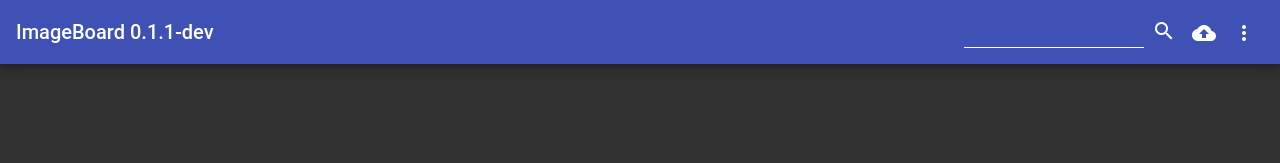
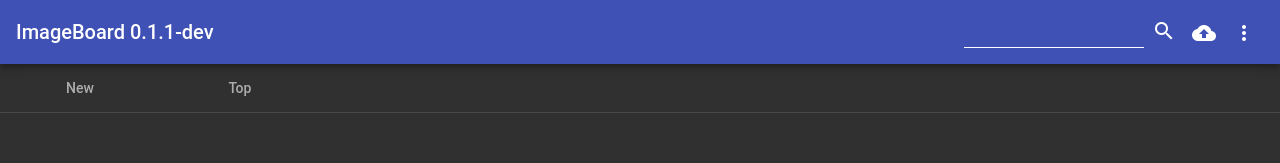
Before and after one commit to unlogicalcode/imageboard, an Angular app in the folder frontend/imageboard-frontend/: page / in a window 1280 px wide. Shown: the top 163 px of the page. Built offline with nearby package versions, Linux system fonts and the light colour scheme.

Commit message:
frontend: finally did routing tabs

```diff
--- a/frontend/imageboard-frontend/src/app/content/content.component.html
+++ b/frontend/imageboard-frontend/src/app/content/content.component.html
@@ -1,4 +1,13 @@
 <div class="content">
+	<nav mat-tab-nav-bar>
+		<a mat-tab-link
+			*ngFor="let category of categories"
+			[routerLink]="[category.displayName.toLowerCase()]"
+			routerLinkActive #rla="routerLinkActive"
+			 [active]="rla.isActive">
+		{{category.displayName}}
+		</a>
+	</nav>
 	<router-outlet></router-outlet>
 	<!--<router-outlet></router-outlet>  https://angular.io/guide/router#fetch-data-before-navigating -->
 </div>
--- a/frontend/imageboard-frontend/src/app/content/content.component.ts
+++ b/frontend/imageboard-frontend/src/app/content/content.component.ts
@@ -12,7 +12,8 @@ export class ContentComponent implements OnInit {
 
 	categories: Category[];
 
-	constructor() {
+	constructor(categoryService: CategorieService) {
+		this.categories = categoryService.getAll();
 	}
 
 	ngOnInit() {
--- a/frontend/imageboard-frontend/src/app/image-view/image-view.component.html
+++ b/frontend/imageboard-frontend/src/app/image-view/image-view.component.html
@@ -1,6 +1,4 @@
 <span>Loaded Image-View</span>
-<mat-tab-group [(selectedIndex)]="selectedTab">
-	<mat-tab *ngFor="let category of categories" label ="{{category.displayName}}">
 <div class="image-view">
 	<mat-grid-list cols="{{columnNumber}}" rowHeight="340px" #imageView>
 		<mat-grid-tile *ngFor="let image of images">
@@ -15,5 +13,3 @@
 		</mat-grid-tile>
 	</mat-grid-list>
 </div>
-	</mat-tab>
-</mat-tab-group>
--- a/frontend/imageboard-frontend/src/app/image-view/image-view.component.ts
+++ b/frontend/imageboard-frontend/src/app/image-view/image-view.component.ts
@@ -13,6 +13,8 @@ import { CategorieService } from '../../service/categorie.service';
 
 export class ImageViewComponent implements OnInit, AfterViewInit {
 
+	router: Router;
+
 	columnNumber = 5;
 	selectedTab;
 
@@ -23,14 +25,16 @@ export class ImageViewComponent implements OnInit, AfterViewInit {
 	images: Image[];
 
 	constructor(imageService: ImageService, categoryService: CategorieService, router: Router) {
+		this.router = router;
 		this.categories = categoryService.getAll();
 		this.setViewCategory(router);
-		this.setTab();
 		this.images = imageService.getAll();
-		console.log(this.viewCategory);
 	}
 
 	ngOnInit() {
+		this.router.events.subscribe((res) => {
+			console.log(res);
+		});
 	}
 
 	ngAfterViewInit() {
@@ -55,8 +59,4 @@ export class ImageViewComponent implements OnInit, AfterViewInit {
 			}
 		});
 	}
-
-	setTab() {
-		console.log('tab:'+this.selectedTab);
-	}
 }
```
Lines whose indentation alone changed are shown as unchanged.
